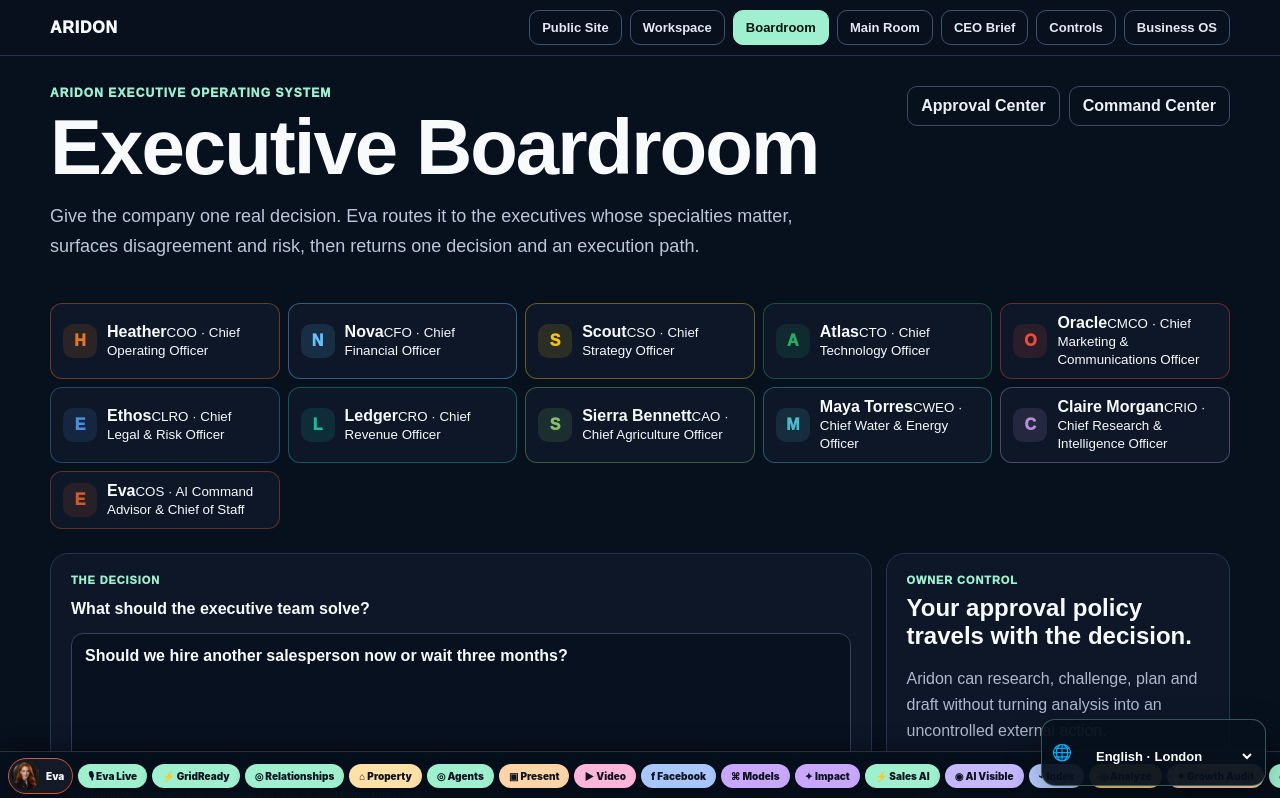
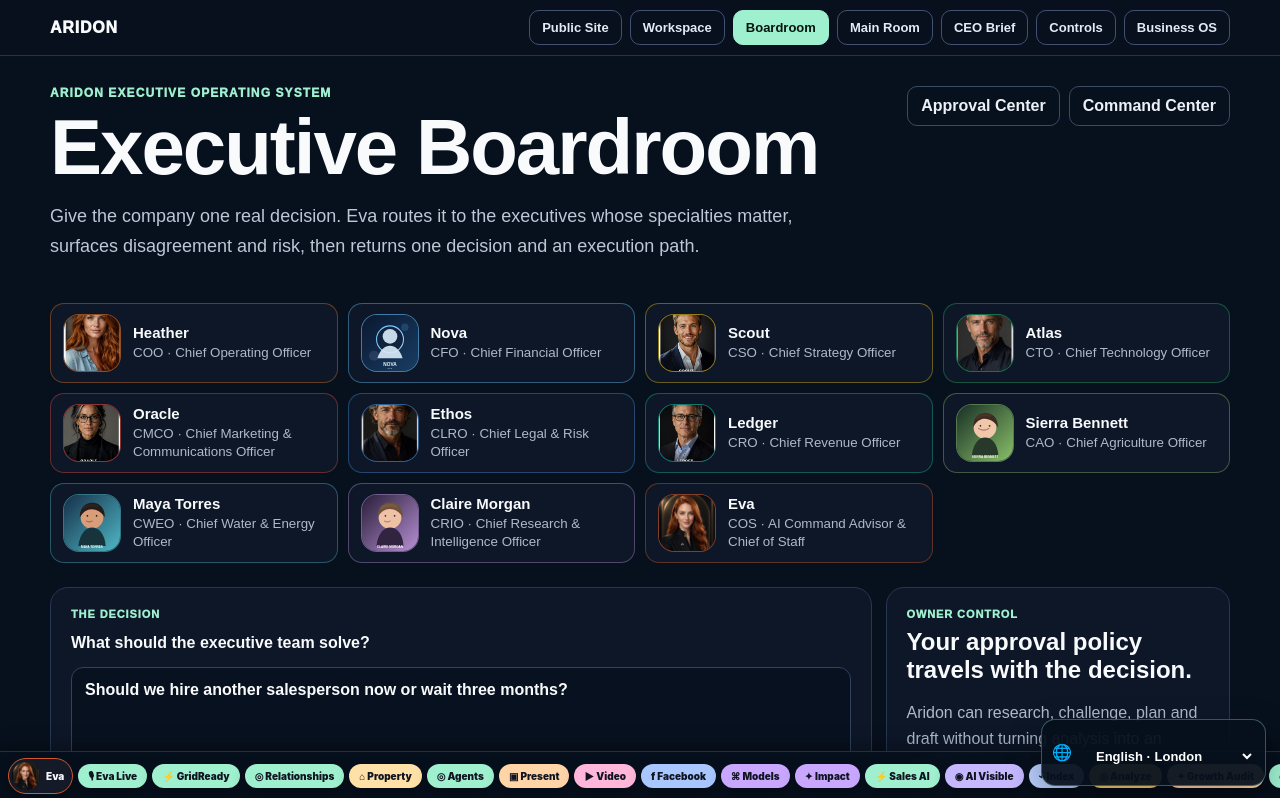
Before and after one commit to jimrusk/aridon-app, a Next.js app: page /boardroom in a window 1280 px wide. Shown: the top 798 px of the page. Built offline with nearby package versions, Linux system fonts and the light colour scheme.

Commit message:
Render executive portraits in Boardroom

```diff
--- a/app/boardroom/page.tsx
+++ b/app/boardroom/page.tsx
@@ -13,11 +13,32 @@ type BoardroomResult = {
   demo?: boolean;
 };
 
+type Executive = (typeof executives)[number];
+
 const examples = [
   'Should we hire another salesperson now or wait three months?',
   'We have ten warm leads but follow-up is inconsistent. What should the team do this week?',
   'Review our next product launch and tell me what could derail it before we spend more money.',
 ];
+
+function ExecutivePortrait({ executive, name, size = 52 }: { executive?: Executive; name?: string; size?: number }) {
+  const label = executive?.name || name || 'Executive';
+  const initialText = executive?.icon || label.slice(0, 1).toUpperCase();
+  const color = executive?.color || '#9EF0CF';
+  return (
+    <span style={{ ...portraitWrap, width: size, height: size, borderRadius: Math.max(12, Math.round(size * .28)), borderColor: `${color}88`, background: `${color}20` }}>
+      <span style={{ ...portraitFallback, color, fontSize: Math.max(14, Math.round(size * .34)) }}>{initialText}</span>
+      {executive?.avatar ? (
+        <img
+          src={executive.avatar}
+          alt={`${label} portrait`}
+          style={portraitImage}
+          onError={(event) => { event.currentTarget.style.display = 'none'; }}
+        />
+      ) : null}
+    </span>
+  );
+}
 
 export default function BoardroomPage() {
   const [question, setQuestion] = useState(examples[0]);
@@ -75,8 +96,11 @@ export default function BoardroomPage() {
         <section style={roster}>
           {executives.map((executive) => (
             <div key={executive.id} style={{ ...rosterCard, borderColor: `${executive.color}66` }}>
-              <span style={{ ...initial, background: `${executive.color}22`, color: executive.color }}>{executive.icon}</span>
-              <div><strong>{executive.name}</strong><small>{executive.abbr} · {executive.role}</small></div>
+              <ExecutivePortrait executive={executive} size={58} />
+              <div style={{ minWidth: 0 }}>
+                <strong style={{ display: 'block', fontSize: 15 }}>{executive.name}</strong>
+                <small style={{ ...mutedSmall, display: 'block', marginTop: 3 }}>{executive.abbr} · {executive.role}</small>
+              </div>
             </div>
           ))}
         </section>
@@ -100,7 +124,7 @@ export default function BoardroomPage() {
           </aside>
         </section>
 
-        {!result && <section style={empty}><div style={{ fontSize: 34 }}>◆</div><h2>One question in. A leadership decision out.</h2><p>Finance, operations, revenue, strategy, technology, marketing, risk and executive coordination can all weigh in without making you manage eight separate chats.</p></section>}
+        {!result && <section style={empty}><div style={{ fontSize: 34 }}>◆</div><h2>One question in. A leadership decision out.</h2><p>Finance, operations, revenue, strategy, technology, marketing, risk, agriculture, water and energy, research, and executive coordination can all weigh in without making you manage separate chats.</p></section>}
 
         {result && (
           <section style={{ display: 'grid', gap: 16 }}>
@@ -115,7 +139,10 @@ export default function BoardroomPage() {
                 const executive = teamMap.get(member.name);
                 return (
                   <article key={`${member.name}-${member.role}`} style={{ ...panel, borderTop: `3px solid ${executive?.color || '#9EF0CF'}` }}>
-                    <div style={memberHead}><span style={{ ...initial, background: `${executive?.color || '#9EF0CF'}22`, color: executive?.color || '#9EF0CF' }}>{executive?.icon || member.name.slice(0, 1)}</span><div><h3 style={{ margin: 0 }}>{member.name}</h3><small style={mutedSmall}>{member.role}</small></div></div>
+                    <div style={memberHead}>
+                      <ExecutivePortrait executive={executive} name={member.name} size={56} />
+                      <div><h3 style={{ margin: 0 }}>{member.name}</h3><small style={mutedSmall}>{member.role}</small></div>
+                    </div>
                     <p style={{ lineHeight: 1.6 }}>{member.position}</p>
                     {!!member.actions?.length && <><strong>Recommended moves</strong><ul>{member.actions.map((item) => <li key={item}>{item}</li>)}</ul></>}
                     {!!member.risks?.length && <><strong>Watch-outs</strong><ul>{member.risks.map((item) => <li key={item}>{item}</li>)}</ul></>}
@@ -142,9 +169,11 @@ const headerActions = { display: 'flex', gap: 9, flexWrap: 'wrap' as const };
 const eyebrow = { color: '#9EF0CF', fontWeight: 950, fontSize: 12, letterSpacing: 1.1 };
 const h1 = { fontSize: 'clamp(42px,8vw,78px)', lineHeight: .95, margin: '10px 0 18px', letterSpacing: -2 };
 const lead = { maxWidth: 800, color: '#BDC7D8', fontSize: 18, lineHeight: 1.65 };
-const roster = { display: 'grid', gridTemplateColumns: 'repeat(auto-fit,minmax(210px,1fr))', gap: 8, margin: '24px 0' };
-const rosterCard = { display: 'flex', gap: 10, alignItems: 'center', border: '1px solid #283856', background: '#0D1728', borderRadius: 12, padding: '10px 12px' };
-const initial = { width: 34, height: 34, borderRadius: 10, display: 'grid', placeItems: 'center', fontWeight: 950, flexShrink: 0 };
+const roster = { display: 'grid', gridTemplateColumns: 'repeat(auto-fit,minmax(230px,1fr))', gap: 10, margin: '24px 0' };
+const rosterCard = { display: 'flex', gap: 12, alignItems: 'center', border: '1px solid #283856', background: '#0D1728', borderRadius: 14, padding: '10px 12px', minHeight: 78 };
+const portraitWrap = { position: 'relative' as const, display: 'grid', placeItems: 'center', overflow: 'hidden', border: '1px solid #3A4A67', flexShrink: 0 };
+const portraitFallback = { position: 'absolute' as const, inset: 0, display: 'grid', placeItems: 'center', fontWeight: 950 };
+const portraitImage = { position: 'absolute' as const, inset: 0, width: '100%', height: '100%', objectFit: 'cover' as const, zIndex: 1 };
 const inputGrid = { display: 'grid', gridTemplateColumns: 'minmax(0,1.55fr) minmax(280px,.65fr)', gap: 14, marginBottom: 18 };
 const panel = { background: '#0D1728', border: '1px solid #263754', borderRadius: 18, padding: 20 };
 const sectionLabel = { color: '#9EF0CF', fontWeight: 950, fontSize: 11, letterSpacing: .9 };
@@ -163,4 +192,4 @@ const errorBox = { marginTop: 12, background: '#31171B', border: '1px solid #6D3
 const empty = { textAlign: 'center' as const, padding: '42px 20px', border: '1px dashed #30415F', borderRadius: 18, color: '#B7C3D5' };
 const decisionCard = { background: '#132B26', border: '1px solid #2E6959', borderRadius: 18, padding: 22 };
 const resultGrid = { display: 'grid', gridTemplateColumns: 'repeat(auto-fit,minmax(280px,1fr))', gap: 12 };
-const memberHead = { display: 'flex', gap: 10, alignItems: 'center' };
+const memberHead = { display: 'flex', gap: 12, alignItems: 'center' };
```
